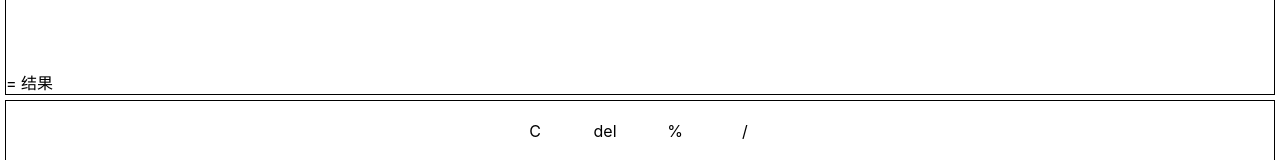
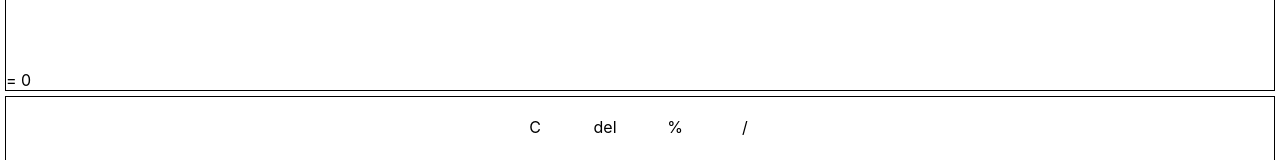
Before and after one commit to jacket-sikaha/practisePJ1, a React (Create React App) app: page / in a window 1280 px wide. Shown: the part 164-324 px from the top of the page. Built offline with nearby package versions, Linux system fonts and the light colour scheme.

Commit message:
周二完成对%及=计算优先级算法设计初步探讨

```diff
--- a/src/App.js
+++ b/src/App.js
@@ -67,11 +67,13 @@ function App() {
     if (isNaN(value)) {
       //加减乘除---每次执行默认前方已有确切数字且支持切换
       if (value !== "." && value !== "%") {
+        //  切换
         if (changeCalculate.current) {
           setPresentVal((oldVal) => {
             return oldVal.slice(0, oldVal.length - 1) + value;
           });
         } else {
+          //  正常添加
           setPresentVal((oldVal) => oldVal + value);
           changeCalculate.current = true;
           pointStatus.current = false;
@@ -85,6 +87,7 @@ function App() {
           pointStatus.current = true;
           changeCalculate.current = false;
           console.log(".");
+        } else if (value === "%") {
         }
       }
     } else {
@@ -110,7 +113,7 @@ function App() {
   const getResult = (calArr) => {
     //暂时以正则表达式形式提取数字/小数
     let numArr = presentVal
-      .match(/([1-9]\d*\.?\d*)|(0\.?\d*)/g)
+      .match(/([1-9]\d*\.?\d*)|(0\.?\d*)|(\.\d+)|(\d+\.$)/g)
       .map(parseFloat);
     console.log("numArr", numArr);
     let res = numArr[0];
--- a/src/component/Main/index.js
+++ b/src/component/Main/index.js
@@ -9,7 +9,7 @@ export default function Main({ presentVal, result }) {
         <div>税贷</div>
       </div>
       <div className="mainLayout">{presentVal}</div>
-      <div>= 结果</div>
+      <div>= {result}</div>
     </div>
   );
 }
```
